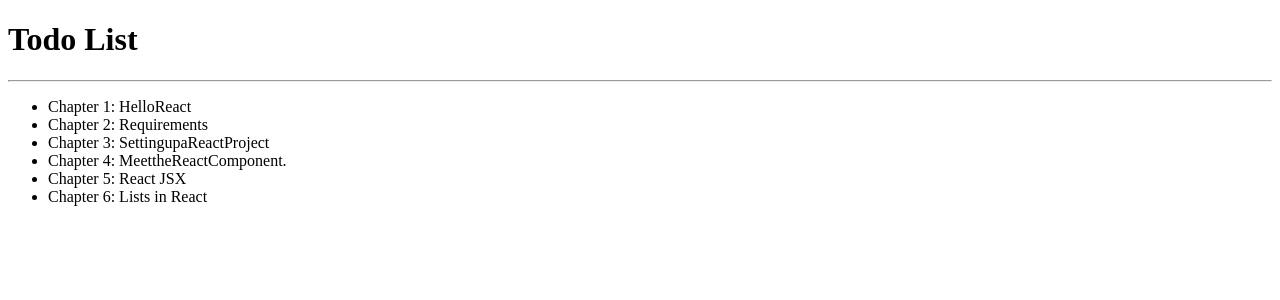
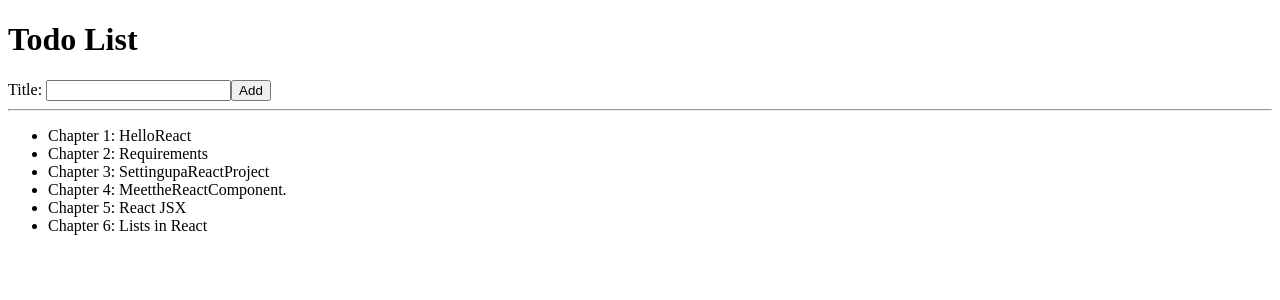
Before and after one commit to mikelikecoding/react-todo2, a React (Create React App) app: page / in a window 1280 px wide. Shown: the top 300 px of the page. Built offline with nearby package versions, Linux system fonts and the light colour scheme; the HTML template or start-up script is replaced by a standard one.

Commit message:
The last commit/ week 2

```diff
--- /dev/null
+++ b/src/AddTodoForm.js
@@ -0,0 +1,16 @@
+import * as React from 'react'
+
+function AddTodoForm () {
+   return (
+    <form>
+      <label htmlFor="todoTitle">Title: </label>
+      <input id="todoTitle" type="text" />
+      <button>Add</button>
+    </form>
+
+   )
+}
+
+
+
+export default AddTodoForm;
--- a/src/App.js
+++ b/src/App.js
@@ -1,47 +1,20 @@
 import * as React from 'react';
-
-{/*This is an array of object to create a list*/}
-
-const todoList = [
-  {
-    title: 'HelloReact',
-    objectID: 1,
-}, {
-    title: 'Requirements',
-    objectID: 2,
-},{
-  title: 'SettingupaReactProject',
-  objectID: 3,
-},{
-  title: 'MeettheReactComponent.',
-  objectID: 4,
-},{
-  title: 'React JSX',
-  objectID: 5,
-},{
-  title: 'Lists in React',
-  objectID: 6,
-},
+import TodoList from './TodoList';
+import AddTodoForm from './AddTodoForm';
 
 
-];
 
-{/*This is the app that will display the arrays of Object*/}
+{/*This is the app that will display the arrays of Object and the form with button*/}
 
 function App() {
   return (
-<div>
+    <div>
       <h1>Todo List</h1>
 
+  <AddTodoForm />
+
 <hr />
-    <ul>
-        {/*This map function will iterate through the array of object*/}
-
-      {todoList.map((item) =>
-        <li key={item.objectID} >Chapter  {item.objectID}:  {item.title}
-        </li> )}
-
-    </ul>
+ <TodoList />
 </div> );
 }
 
--- /dev/null
+++ b/src/TodoList.js
@@ -0,0 +1,53 @@
+import * as React from 'react';
+
+/////////////////////////////
+// The todo arry
+////////////////////////////
+
+const todoList = [
+     {
+       title: 'HelloReact',
+       objectID: 1,
+   }, {
+       title: 'Requirements',
+       objectID: 2,
+   },{
+     title: 'SettingupaReactProject',
+     objectID: 3,
+   },{
+     title: 'MeettheReactComponent.',
+     objectID: 4,
+   },{
+     title: 'React JSX',
+     objectID: 5,
+   },{
+     title: 'Lists in React',
+     objectID: 6,
+   },
+
+
+   ];
+
+////////////////////////////////
+// The todo function
+///////////////////////////////
+
+function TodoList () {
+    return (
+        <ul>
+        {/*This map function will iterate through the array of object*/}
+
+      {todoList.map((item) =>
+        <li key={item.objectID} >Chapter  {item.objectID}:  {item.title}
+        </li> )}
+
+      </ul>
+    )
+}
+
+
+
+
+
+
+export default TodoList;
```
